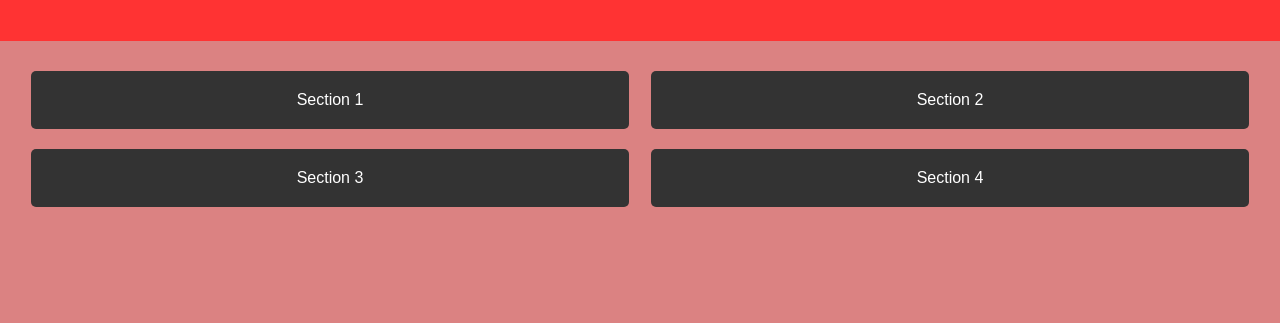
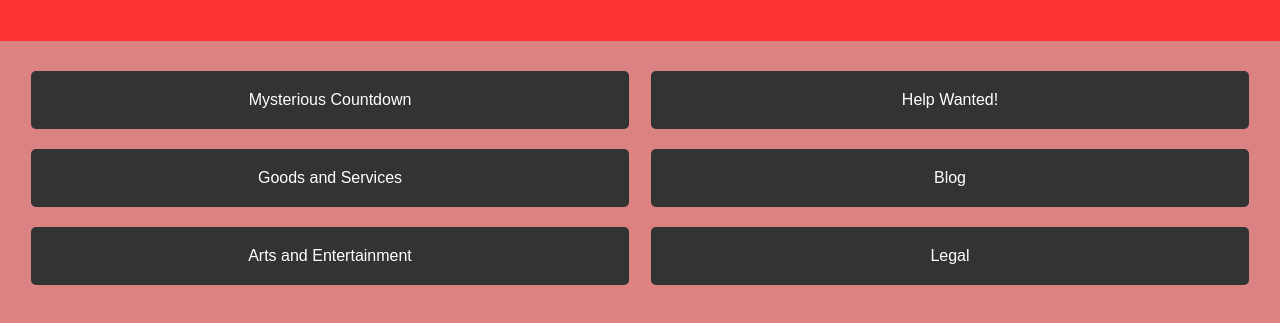
Before and after one commit to SuperAliita/aliitasspace, a plain HTML site: page docs/index.html in a window 1280 px wide. Shown: the part 89-412 px from the top of the page. Drawn offline with Linux system fonts and the light colour scheme.

Commit message:
Update index.html

```diff
--- a/docs/index.html
+++ b/docs/index.html
@@ -11,16 +11,22 @@
     </header>
     <div class="subheadings">
         <div class="subheading">
-            <a href="#">Section 1</a>
+            <a href="#">Mysterious Countdown</a>
         </div>
         <div class="subheading">
-            <a href="#">Section 2</a>
+            <a href="#">Help Wanted!</a>
         </div>
         <div class="subheading">
-            <a href="#">Section 3</a>
+            <a href="#">Goods and Services</a>
         </div>
         <div class="subheading">
-            <a href="#">Section 4</a>
+            <a href="#">Blog</a>
+        </div>
+        <div class="subheading">
+            <a href="#">Arts and Entertainment</a>
+        </div>
+        <div class="subheading">
+            <a href="legal.html">Legal</a>
         </div>
     </div>
 </body>
```
